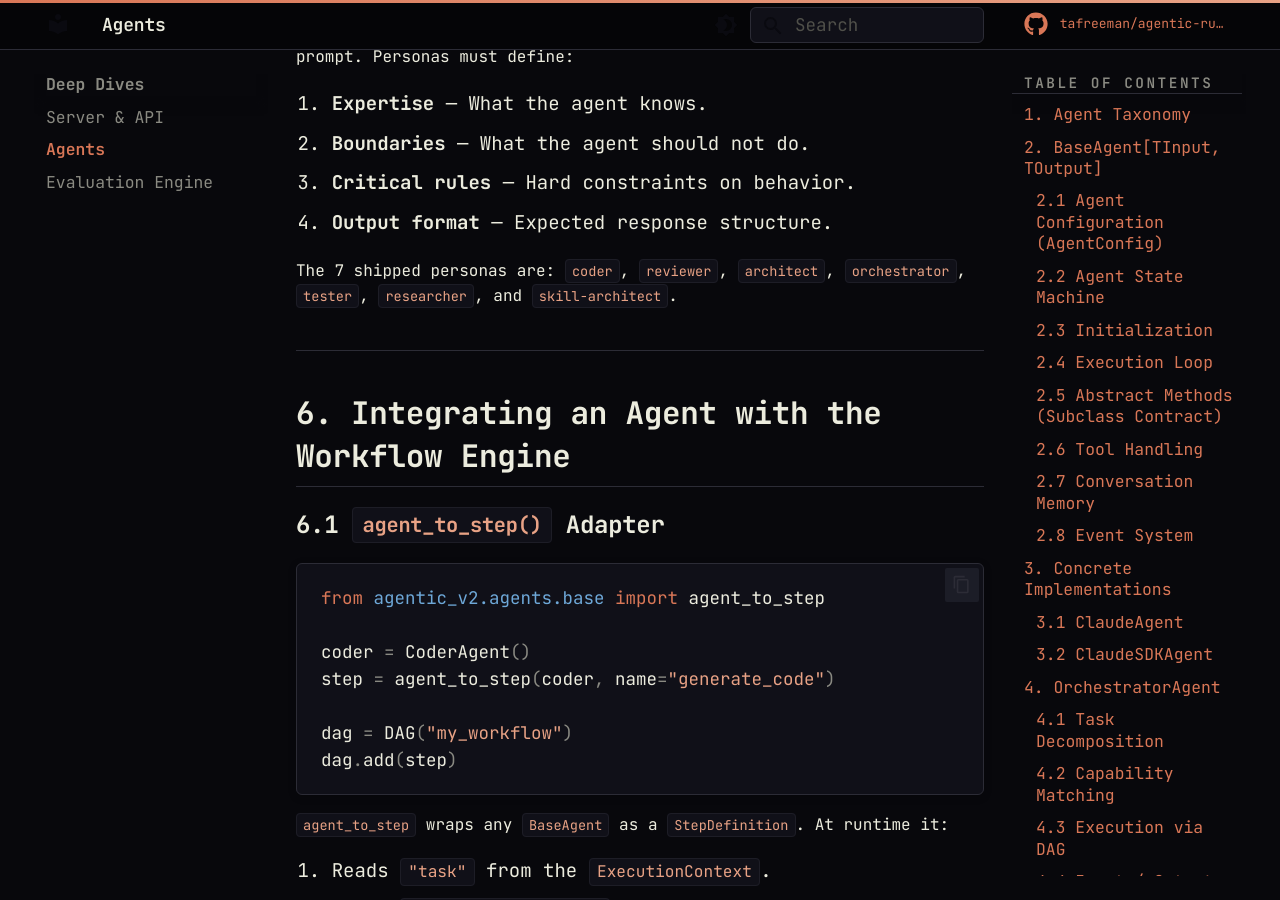
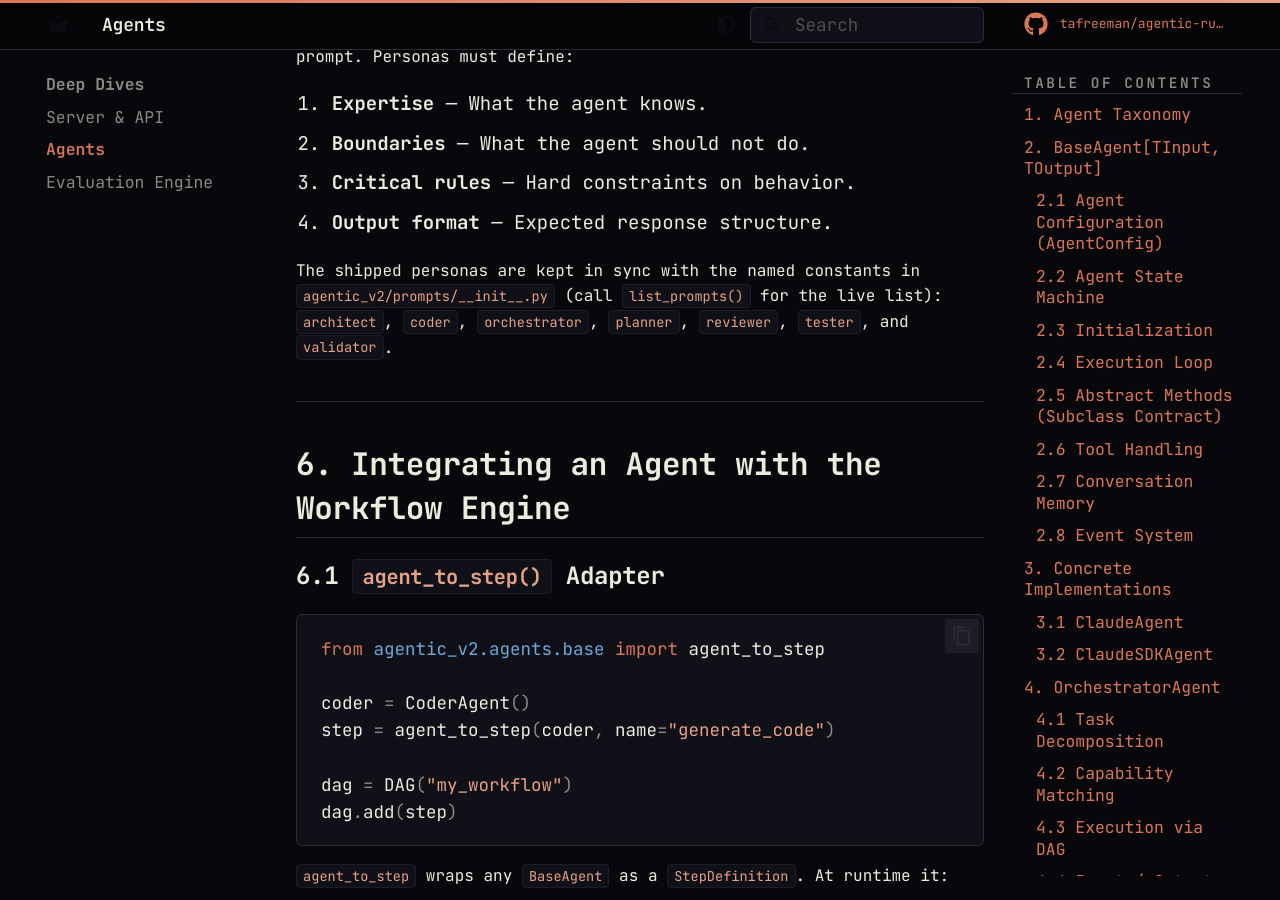
Before and after one commit to tafreeman/agentic-runtime-platform, an MkDocs documentation site: the page built from docs/deep-dive-agents.md, in a window 1280 px wide and 900 px high, scrolled down 8987 px. Built offline with MkDocs 1.6.1 and Material for MkDocs 9.7.7, drawn with Linux system fonts in a browser that asks for light colours; comment, search, counter and statistics services are not loaded.

Commit message:
docs: surface governance primitives above the fold, fix drifted counts
- README: hero and intro now lead with the fail-closed governance layer;
  'What's in the Box' names the shipped primitives under their industry
  terms (circuit-breaker router w/ HALF_OPEN probes, fail-closed HITL
  approval gate, bias-aware LLM-as-judge, non-compensatory gated eval,
  default-on SSRF guard w/ DNS-rebinding pinning, self-consistency
  ensembling, structured human-escalation) — each anchor re-verified in code
- README: de-numeralize drift-prone counts ('13 decisions', '100+ tests');
  point at the live ADR index and CI instead; badge row trimmed 10 -> 6
- deep-dive-agents.md: persona list matched to the live registry in
  agentic_v2/prompts/__init__.py (researcher/skill-architect are not
  shipped; planner/validator are) — listed without a count so it can't drift
- ci: unify upload-artifact to v7 (was v4 at one site, v7 at another);
  codecov-action v4 -> v7 (live-verified latest; fail_ci_if_error stays false)

```diff
--- a/docs/deep-dive-agents.md
+++ b/docs/deep-dive-agents.md
@@ -288,7 +288,10 @@
 3. **Critical rules** — Hard constraints on behavior.
 4. **Output format** — Expected response structure.
 
-The 7 shipped personas are: `coder`, `reviewer`, `architect`, `orchestrator`, `tester`, `researcher`, and `skill-architect`.
+The shipped personas are kept in sync with the named constants in
+`agentic_v2/prompts/__init__.py` (call `list_prompts()` for the live list):
+`architect`, `coder`, `orchestrator`, `planner`, `reviewer`, `tester`, and
+`validator`.
 
 ---
 
```
Also changed, not shown: README.md (+14 -13 lines), 1 other file.
